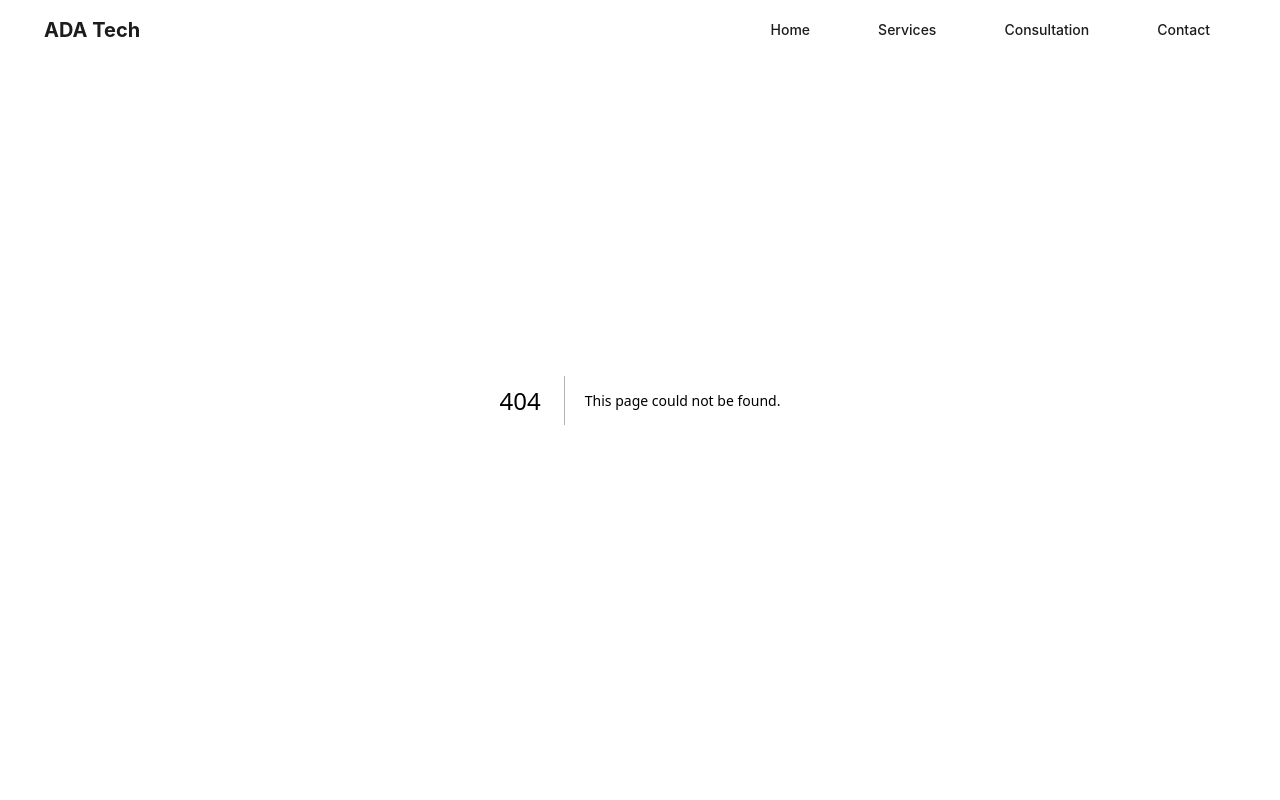
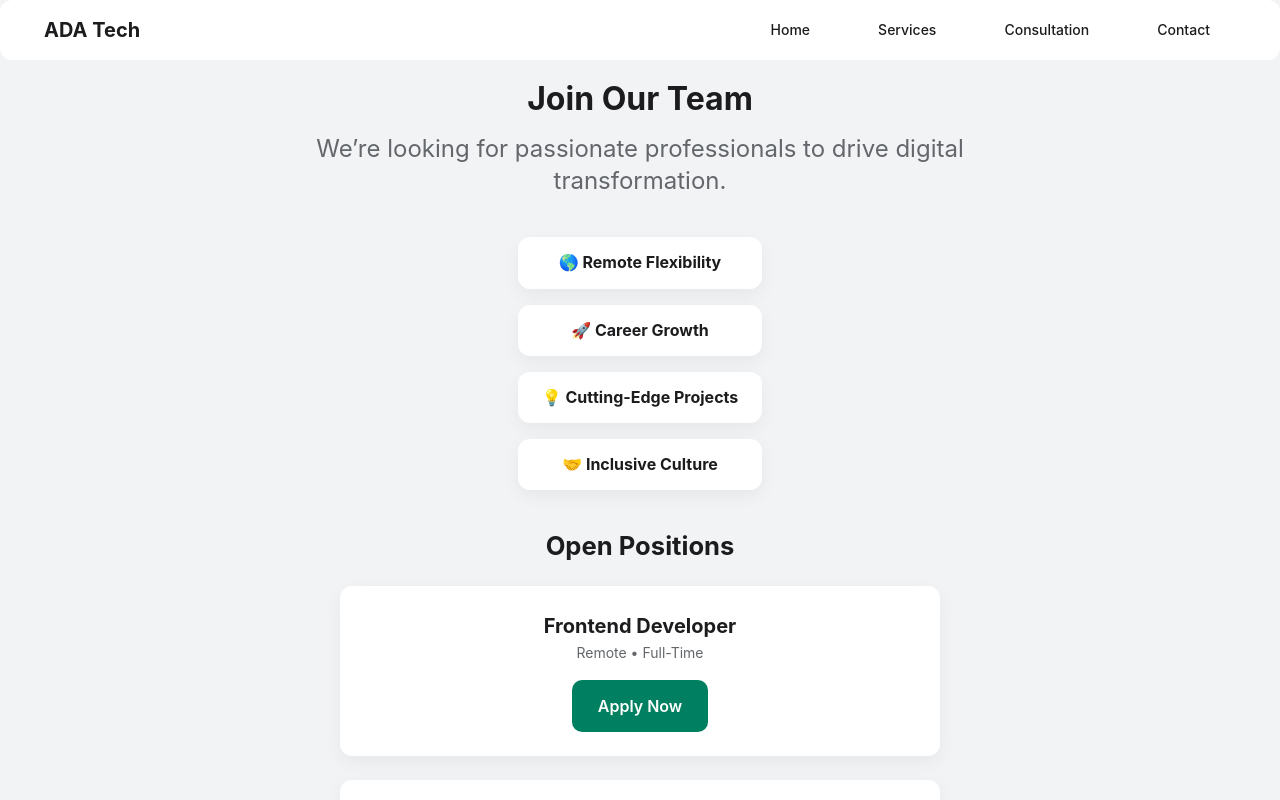
Before and after one commit to adatech-ca/Ada, a Next.js app in the folder ada-tech/ada-tech/: page /careers in a window 1280 px wide. Before the commit this address had no page. Shown: the top 800 px of the page. Built offline with nearby package versions, Linux system fonts and the light colour scheme.

Commit message:
add pages - modify contact and services

```diff
--- /dev/null
+++ b/ada-tech/ada-tech/src/app/careers/page.tsx
@@ -0,0 +1,149 @@
+"use client";
+
+import { useTheme } from "@mui/material/styles";
+import { Box, Typography, Paper, Button, TextField, MenuItem } from "@mui/material";
+import { motion } from "framer-motion";
+import { useEffect } from "react";
+import { useRouter } from "next/navigation";
+
+const jobListings = [
+  { title: "Frontend Developer", location: "Remote", type: "Full-Time" },
+  { title: "UI/UX Designer", location: "Toronto, ON", type: "Part-Time" },
+  { title: "Marketing Specialist", location: "Remote", type: "Contract" },
+  { title: "Backend Developer", location: "Hybrid (Toronto, ON)", type: "Full-Time" },
+];
+
+export default function Careers() {
+  const theme = useTheme();
+  const router = useRouter();
+
+  useEffect(() => {
+    const hash = window.location.hash;
+    if (hash === "#careers") {
+      document.getElementById("careers")?.scrollIntoView({ behavior: "smooth" });
+    }
+  }, []);
+
+  return (
+    <Box
+      id="careers"
+      sx={{
+        minHeight: "100vh",
+        display: "flex",
+        flexDirection: "column",
+        alignItems: "center",
+        justifyContent: "center",
+        px: 3,
+        py: 10,
+        textAlign: "center",
+        bgcolor: theme.palette.background.default,
+        color: theme.palette.text.primary,
+        scrollSnapAlign: "start",
+      }}
+    >
+      {/* 🚀 Header Section */}
+      <Typography variant="h3" fontWeight="bold" sx={{ mb: 2 }}>
+        Join Our Team
+      </Typography>
+      <Typography variant="h5" sx={{ color: theme.palette.text.secondary, maxWidth: "700px", mb: 5 }}>
+        We’re looking for passionate professionals to drive digital transformation.
+      </Typography>
+
+      {/* ⭐ Why Work With Us */}
+      <Box
+        sx={{
+          display: "flex",
+          flexDirection: "column",
+          alignItems: "center",
+          gap: 2,
+          maxWidth: "700px",
+          mb: 5,
+        }}
+      >
+        {["🌎 Remote Flexibility", "🚀 Career Growth", "💡 Cutting-Edge Projects", "🤝 Inclusive Culture"].map((benefit, index) => (
+          <Paper
+            key={index}
+            elevation={2}
+            sx={{
+              px: 3,
+              py: 1.5,
+              borderRadius: 3,
+              fontSize: "1rem",
+              fontWeight: "bold",
+              backgroundColor: theme.palette.background.paper,
+              width: "100%",
+              textAlign: "center",
+            }}
+          >
+            {benefit}
+          </Paper>
+        ))}
+      </Box>
+
+      {/* 💼 Job Listings (No Grid) */}
+      <Typography variant="h4" fontWeight="bold" sx={{ mb: 3 }}>
+        Open Positions
+      </Typography>
+      <Box sx={{ display: "flex", flexDirection: "column", gap: 3, maxWidth: "600px", width: "100%", mb: 6 }}>
+        {jobListings.map((job, index) => (
+          <motion.div key={index} initial={{ opacity: 0, y: 10 }} animate={{ opacity: 1, y: 0 }} transition={{ duration: 0.5, delay: index * 0.2 }}>
+            <Paper
+              elevation={4}
+              sx={{
+                p: 3,
+                borderRadius: 3,
+                display: "flex",
+                flexDirection: "column",
+                alignItems: "center",
+                textAlign: "center",
+                transition: "0.3s",
+                "&:hover": { boxShadow: "0px 10px 25px rgba(0, 0, 0, 0.1)" },
+              }}
+            >
+              <Typography variant="h6" fontWeight="bold">{job.title}</Typography>
+              <Typography variant="body2" sx={{ color: theme.palette.text.secondary, mb: 2 }}>
+                {job.location} • {job.type}
+              </Typography>
+              <Button variant="contained" color="primary" size="small" onClick={() => router.push("#apply")}>
+                Apply Now
+              </Button>
+            </Paper>
+          </motion.div>
+        ))}
+      </Box>
+
+      {/* 📩 Apply Now Form */}
+      <Box id="apply" sx={{ textAlign: "center", width: "100%", mb: 6 }}>
+        <Typography variant="h4" fontWeight="bold" sx={{ mb: 3 }}>
+          Apply Now
+        </Typography>
+        <Box
+          sx={{
+            maxWidth: "600px",
+            width: "100%",
+            alignItems:"center",
+            p: 4,
+            bgcolor: theme.palette.background.paper,
+            borderRadius: 3,
+            boxShadow: "0px 10px 25px rgba(0, 0, 0, 0.05)",
+            textAlign: "left",
+          }}
+        >
+          <TextField label="Full Name" variant="outlined" fullWidth sx={{ mb: 2 }} />
+          <TextField label="Email Address" type="email" variant="outlined" fullWidth sx={{ mb: 2 }} />
+          <TextField select label="Position Applying For" variant="outlined" fullWidth sx={{ mb: 2 }}>
+            {jobListings.map((job, index) => (
+              <MenuItem key={index} value={job.title}>
+                {job.title}
+              </MenuItem>
+            ))}
+          </TextField>
+          <TextField label="LinkedIn Profile (Optional)" variant="outlined" fullWidth sx={{ mb: 2 }} />
+          <Button variant="contained" color="primary" fullWidth>
+            Submit Application
+          </Button>
+        </Box>
+      </Box>
+    </Box>
+  );
+}
--- a/ada-tech/ada-tech/src/components/Contact.tsx
+++ b/ada-tech/ada-tech/src/components/Contact.tsx
@@ -61,6 +61,7 @@ export default function Contact() {
           justifyContent: "center",
           overflow: "hidden",
           position: "relative",
+          ml:8,
         }}
       >
         <motion.div
@@ -111,6 +112,7 @@ export default function Contact() {
           flexDirection: "column",
           alignItems: "center",
           justifyContent: "center",
+          mr:8,
           px: { xs: 3, md: 6 },
         }}
       >
```
Also changed, not shown: ada-tech/ada-tech/src/components/Services.tsx (+40 -9 lines), 1 other file (tests, documents, lock files or other folders).
